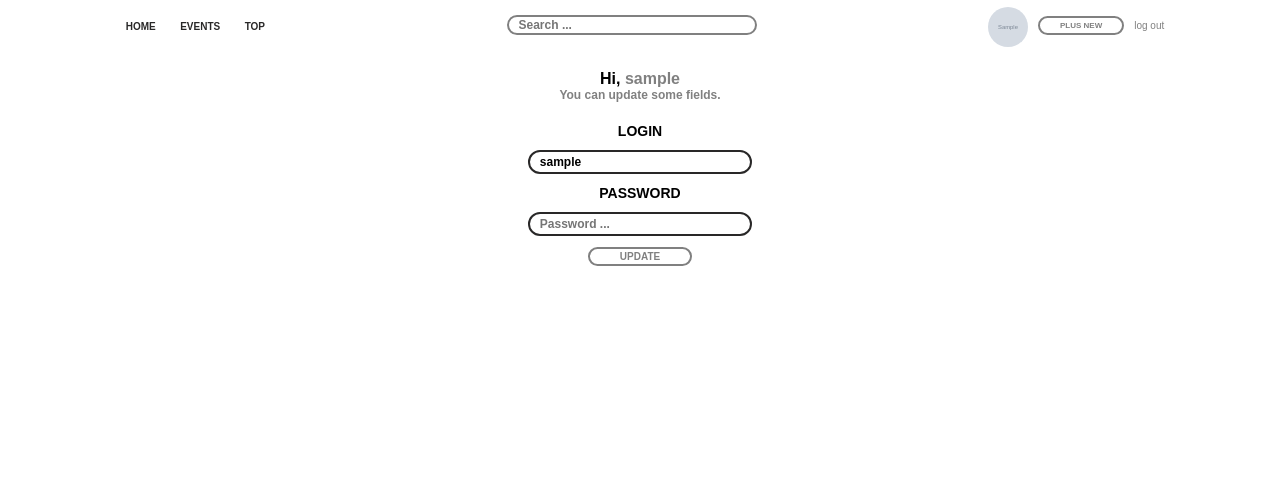
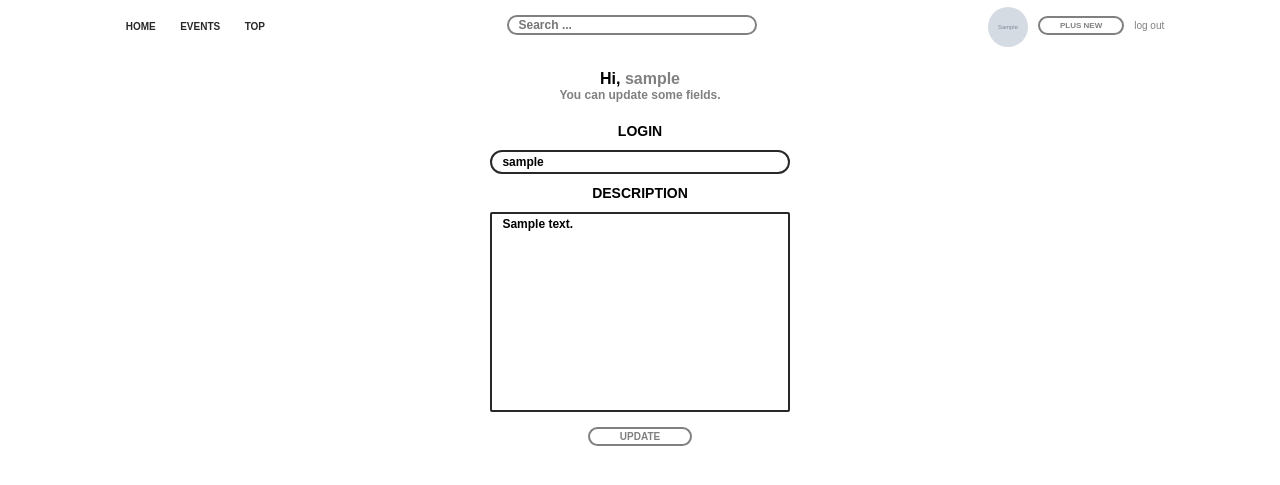
Before and after one commit to YauheniRusinchuk/immoral, a Django app: a page that uses src/apps/templates/profile/settings.html in a window 1280 px wide. Shown: the top 485 px of the page. Run offline with Django 3.2, Linux system fonts and the light colour scheme; a user stored in the database is signed in; tables that the repository leaves empty hold one stand-in row (values such as "Sample post"); grey boxes marked "Sample" are stand-in pictures; some libraries are stand-ins or nearby versions; some web fonts are replaced.

Commit message:
fidex description

```diff
--- a/src/apps/profile/views.py
+++ b/src/apps/profile/views.py
@@ -1,6 +1,7 @@
-from django.shortcuts import render, redirect
+from django.shortcuts import render, redirect, Http404, reverse
 from django.views import View
 from src.models.profile.models import Profile
+from django.contrib.auth.models import User
 
 
 class ProfileDetail(View):
@@ -21,3 +22,15 @@ class SettingsProfile(View):
             return render(request, 'profile/settings.html', {'profile': profile})
         else:
             return redirect('home:home_page')
+
+    def post(self, request, *args, **kwargs):
+        user = User.objects.get(username=request.user)
+        user.username = request.POST.get('login')
+        profile = Profile.objects.get(user=user)
+        try:
+            user.save()
+        except Exception:
+            return None
+        profile.description = request.POST.get('description')
+        profile.save()
+        return redirect('home:profile_page', slug=profile.slug)
--- a/src/apps/static/css/style.css
+++ b/src/apps/static/css/style.css
@@ -378,7 +378,7 @@
 }
 
 .profile_settings form input {
-    width: 30%;
+    width: 40%;
     padding: 3px 10px;
     border: 2px solid #292828;
     border-radius: 20px;
@@ -386,6 +386,20 @@
     font-size: 12px;
     font-weight: bold;
     margin: 10px;
+}
+
+
+.profile_settings form textarea {
+    width: 40%;
+    height: 200px;
+    padding: 3px 10px;
+    border: 2px solid #292828;
+    border-radius: 2px;
+    outline: none;
+    font-size: 12px;
+    font-weight: bold;
+    margin: 10px;
+    resize: none;
 }
 
 
--- a/src/apps/templates/profile/settings.html
+++ b/src/apps/templates/profile/settings.html
@@ -8,26 +8,16 @@
         <div class="profile_settings">
             <h4>Hi, <span class="profile_settings_username">{{profile.user}}</span></h4>
             <p>You can update some fields.</p>
+            <form class="" method="post">{% csrf_token %}
+                <label for="login_update">LOGIN</label><br/>
+                <input id='login_update' type="text" name="login" placeholder="Login ..." value="{{profile.user}}"><br/>
 
-            <form class="">
-
-                <label for="login_update">LOGIN</label><br/>
-                <input id='login_update' type="text" name="" placeholder="Login ..." value="{{profile.user}}"><br/>
-
-
-                <label for="password_update">PASSWORD</label><br/>
-                <input id='login_update' type="password" name="" placeholder="Password ..." value=""><br/>
-
-
+                <label for="">DESCRIPTION</label><br/>
+                <textarea name='description'>{{profile.description}}</textarea><br/>
                 <button type="submit" name="button">UPDATE</button>
 
             </form>
-
         </div>
-
-
-
-
     </div>
 
 {% endblock %}
--- a/src/models/profile/models.py
+++ b/src/models/profile/models.py
@@ -8,7 +8,7 @@ from django.shortcuts import reverse
 class Profile(models.Model):
 
     user = models.OneToOneField(settings.AUTH_USER_MODEL, on_delete = models.CASCADE, primary_key = True)
-    description = models.TextField(max_length=300, blank=True, null=True)
+    description = models.TextField(max_length=300, blank=True)
     slug = models.SlugField(unique=True)
     img = models.ImageField(upload_to='ava_profile/', blank=True, null=True)
     is_offical = models.BooleanField(default=False)
```
Also changed, not shown: src/models/profile/migrations/0003_auto_20190224_1010.py (added).
